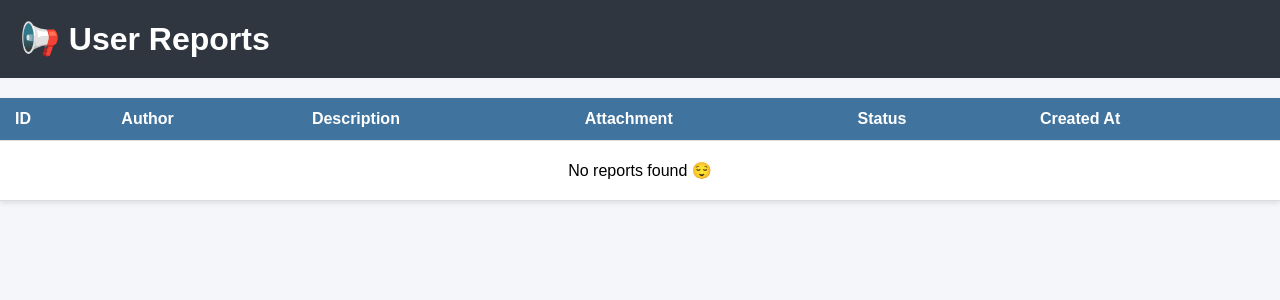
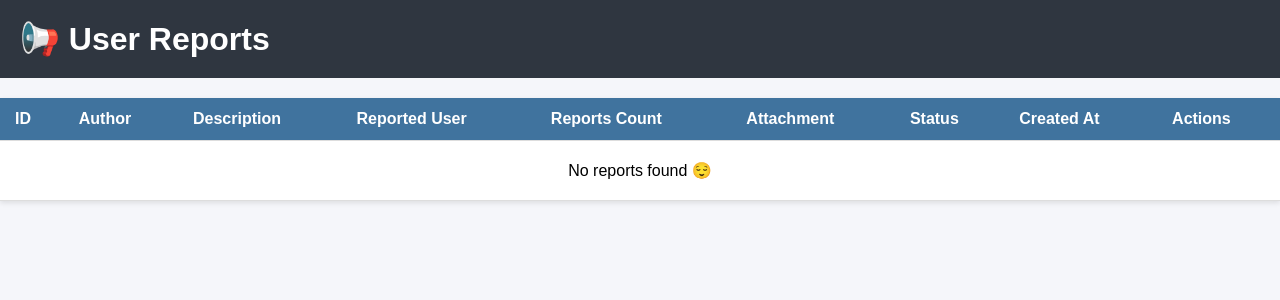
Before and after one commit to maryxwz/module4, a Django app: page /backoffice/user-reports/ in a window 1280 px wide. Shown: the top 300 px of the page. Run offline with Django 5.2, Linux system fonts and the light colour scheme; the visitor is signed in with stand-in values (Sample User, id 1); data comes from the database, SQL or seed files in the repository.

Commit message:
fix user_reports.html

```diff
--- a/MiniInst/backoffice/templates/backoffice/user_reports.html
+++ b/MiniInst/backoffice/templates/backoffice/user_reports.html
@@ -62,9 +88,12 @@
             <th>ID</th>
             <th>Author</th>
             <th>Description</th>
+            <th>Reported User</th>
+            <th>Reports Count</th>
             <th>Attachment</th>
             <th>Status</th>
             <th>Created At</th>
+            <th>Actions</th>
         </tr>
     </thead>
     <tbody>
@@ -73,6 +102,24 @@
             <td>{{ report.id }}</td>
             <td>{{ report.author.username }}</td>
             <td>{{ report.description|truncatechars:50 }}</td>
+            <td>
+                {% if report.reported_user %}
+                    <span class="{% if report.reported_user.is_active %}{% else %}blocked-user{% endif %}">
+                        {{ report.reported_user.username }}
+                    </span>
+                {% else %}
+                    —
+                {% endif %}
+            </td>
+            <td>
+                {% if report.reported_user %}
+                    <span class="report-count {% if report.reported_user_count > 5 %}high{% endif %}">
+                        {{ report.reported_user_count }}
+                    </span>
+                {% else %}
+                    —
+                {% endif %}
+            </td>
             <td>
                 {% if report.content %}
                     <a href="{{ report.content.url }}" target="_blank">View File</a>
@@ -84,10 +131,24 @@
                 {% if report.is_archived %}Archived{% else %}Active{% endif %}
             </td>
             <td>{{ report.created_at|date:"Y-m-d H:i" }}</td>
+            <td>
+                {% if report.reported_user and report.reported_user_count > 5 and report.reported_user.is_active %}
+                    <form method="post" action="{% url 'block_user' report.reported_user.id %}" style="display: inline;">
+                        {% csrf_token %}
+                        <button type="submit" class="block-btn" onclick="return confirm('Заблокировать пользователя {{ report.reported_user.username }}?')">
+                            Block User
+                        </button>
+                    </form>
+                {% elif report.reported_user and not report.reported_user.is_active %}
+                    <span class="blocked-user">Blocked</span>
+                {% else %}
+                    —
+                {% endif %}
+            </td>
         </tr>
         {% empty %}
         <tr>
-            <td colspan="6" style="text-align:center; padding:20px;">No reports found 😌</td>
+            <td colspan="9" style="text-align:center; padding:20px;">No reports found 😌</td>
         </tr>
         {% endfor %}
     </tbody>
```
Also changed, not shown: other parts of MiniInst/backoffice/templates/backoffice/user_reports.html (+26 -0 lines).
